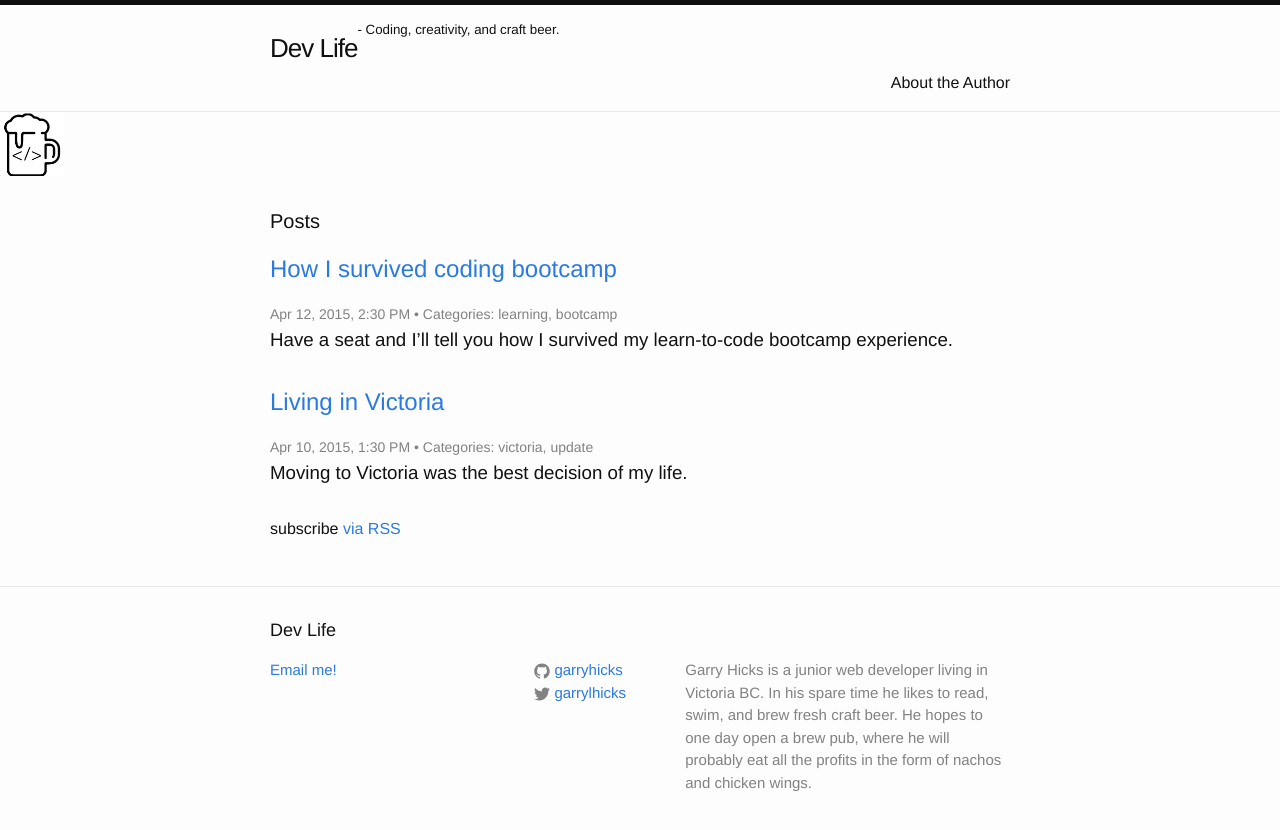
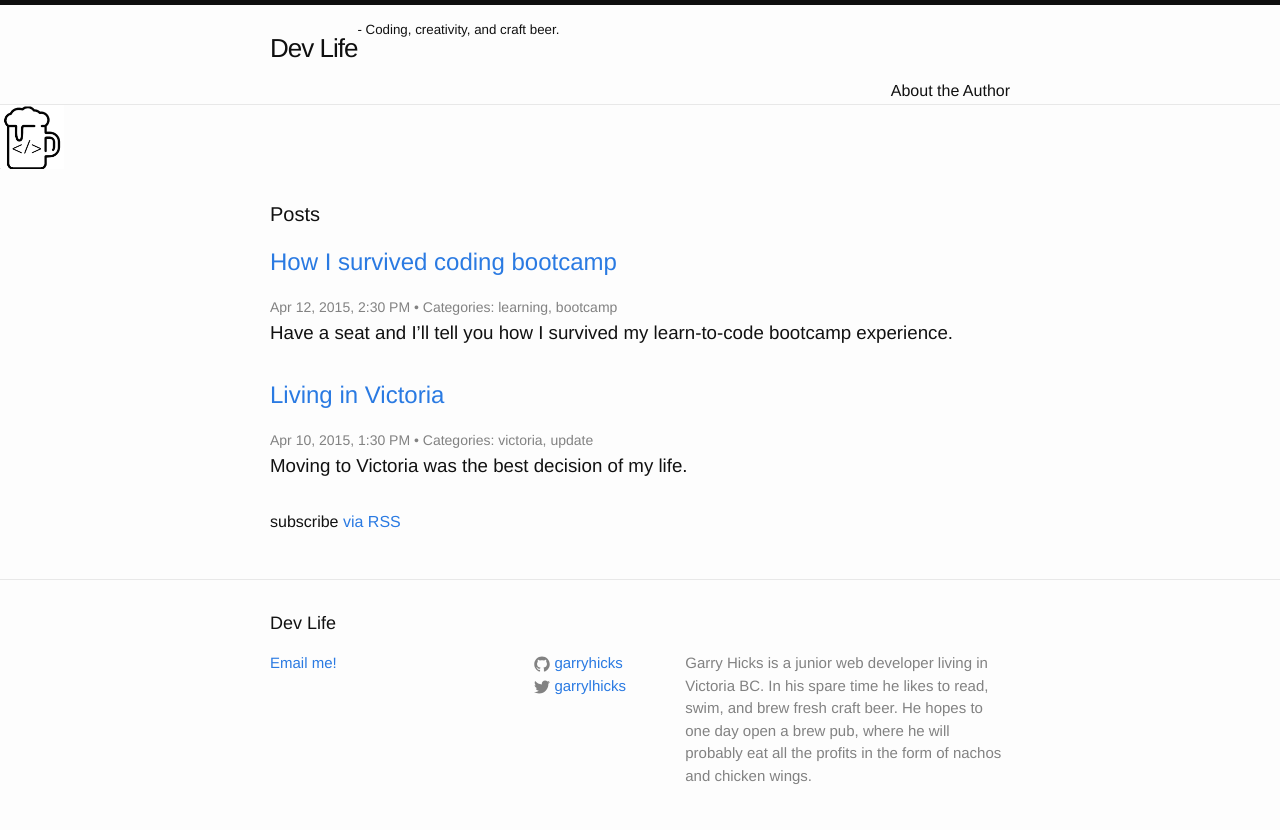
Before and after one commit to garryhicks/garryhicks.github.io, a Jekyll site: the page built from index.html, in a window 1280 px wide. Shown: the top 830 px of the page. Built offline with Jekyll 4.4.1, drawn with Linux system fonts in a browser that asks for light colours; a file with an impossible date is left out.

```diff
--- a/_sass/_base.scss
+++ b/_sass/_base.scss
@@ -81,6 +81,9 @@
  */
 h1, h2, h3, h4, h5, h6 {
     font-weight: 300;
+}
+.site-nav {
+    top: 33;
 }
 
 
--- a/_sass/_layout.scss
+++ b/_sass/_layout.scss
@@ -25,8 +25,8 @@
 
 .site-nav {
     float: right;
-    line-height: 56px;
-
+    line-height: 26px;
+    margin-top: 23px;
     .menu-icon {
         display: none;
     }
```
